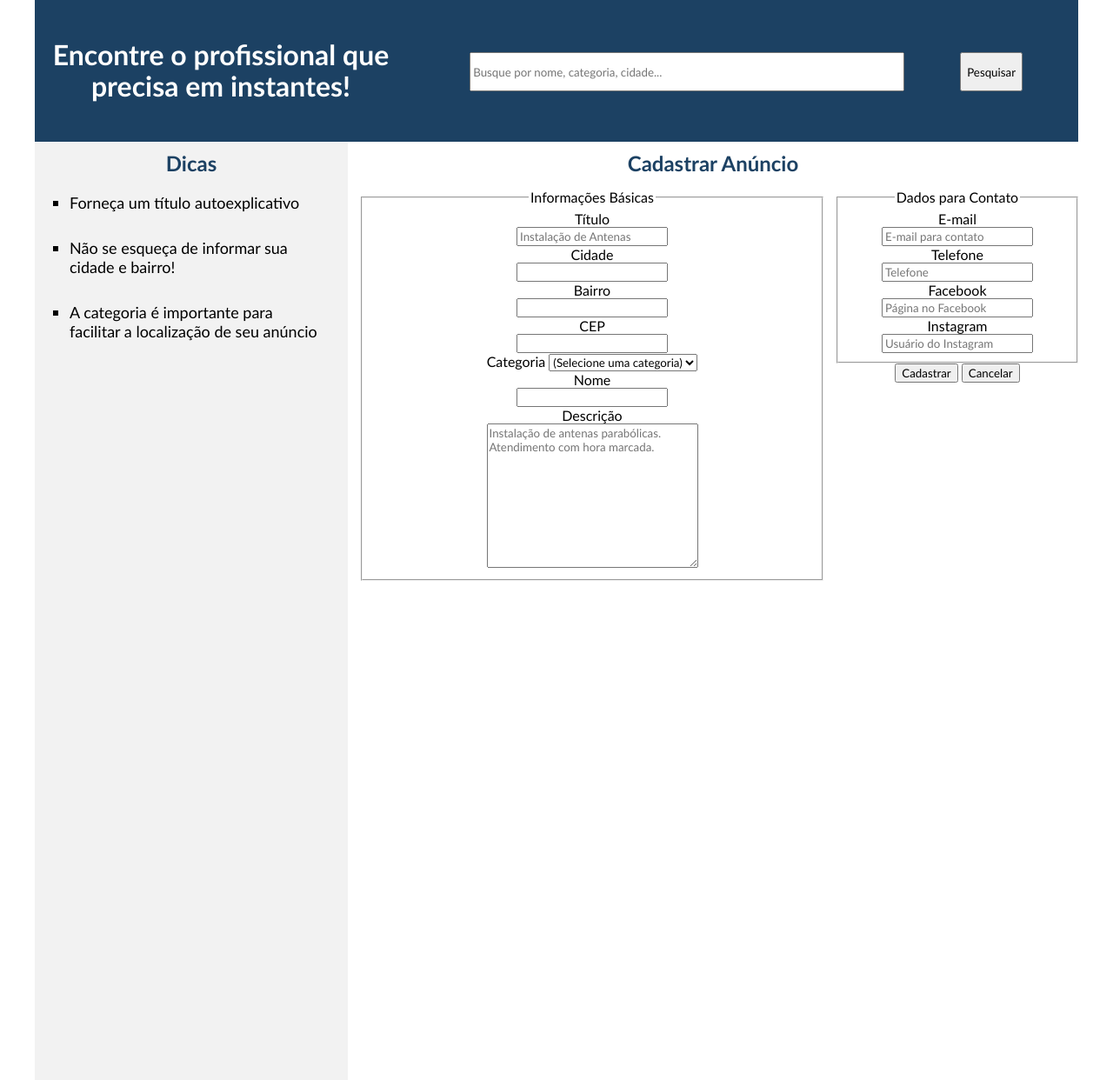
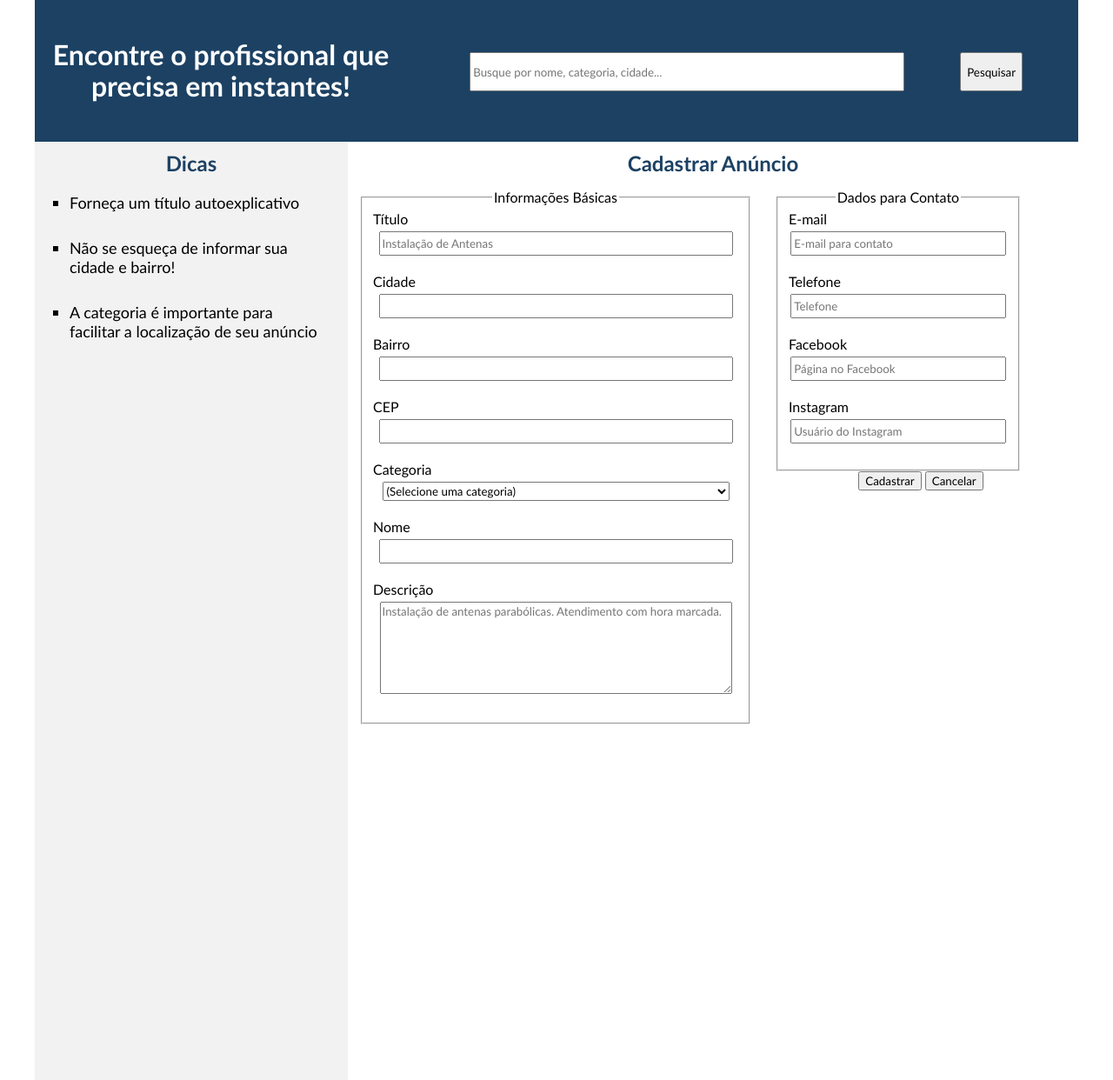
Before and after one commit to carvalhogui/Plataforma_anuncios_servicos, a Flask app: page /anunciar in a window 1280 px wide. Shown: the part 80-1322 px from the top of the page at 87% size. Run offline with Flask 2, Linux system fonts and the light colour scheme.

Commit message:
Alterações na tela de cadastro e adição de ícones nos dados do anúncio

```diff
--- a/static/css/style.css
+++ b/static/css/style.css
@@ -206,9 +206,30 @@
 
 .fieldset-ib {
     float: left;
-    width: 60%;
+    width: 50%;
     margin-left: 15px;
     margin-right: 15px;
+    text-align: center;
+}
+
+.fieldset-ib label {
+    text-align: left;
+}
+
+.fieldset-ib input, select, textarea {
+    height: 22px;
+    border-radius: 1px solid #dddfe2;
+    width: 95%;
+    margin-top: 5px;
+    margin-bottom: 20px;
+}
+
+.fieldset-ib textarea {
+    height: 100px;
+}
+
+.fieldset-dados {
+    width: 30% !important;
 }
 
 .icons-area {
@@ -234,3 +255,28 @@
     float: right;
     width: 50%;
 }
+
+.dados {
+    text-align: left;
+    margin-left: 40px;
+}
+
+.li-local {
+    list-style-image: url("/static/img/icons/placeholder.png");
+}
+
+.li-mail {
+    list-style-image: url("/static/img/icons/email.png");
+}
+
+.li-mail a {
+    text-decoration: none;
+}
+
+.li-telefone {
+    list-style-image: url("/static/img/icons/phone-call.png");
+}
+
+.cad-btn input, button {
+    height: 40px;
+}
--- a/templates/about.html
+++ b/templates/about.html
@@ -5,9 +5,10 @@
     {% include 'includes/index_busca.html' %}
     <br>
     <div>
-        <p><strong>Aplicação Web desenvolvida utilizando o framework web Flask pelos integrantes do grupo 007 dos polos de Avaré e Capão Redondo</strong></p>
+        <p><strong>Aplicação Web desenvolvida utilizando o framework web Flask pelos integrantes do Grupo 007 da disciplina Projeto Integrador II</strong></p>
+        <p><strong>Polos de Avaré e Capão Redondo</strong></p>
+        <p><strong>Apenas para fins didáticos</strong></p>
     </div>
-    <br>
     <br>
     <div>
         <p>Este site utiliza ícones obtidos através do Flaticon e Icons8, conforme atribuições abaixo</p>
@@ -29,6 +30,7 @@
                 <li><a href="https://www.flaticon.com/free-icons/mail" title="mail icons">Mail icons created by Freepik - Flaticon</a></li>
                 <li><a href="https://www.flaticon.com/free-icons/facebook" title="facebook icons">Facebook icons created by Freepik - Flaticon</a></li>
                 <li><a href="https://www.flaticon.com/free-icons/instagram" title="instagram icons">Instagram icons created by Grow studio - Flaticon</a></li>
+                <li><a href="https://www.flaticon.com/free-icons/phone-call" title="phone call icons">Phone call icons created by Freepik - Flaticon</a></li>
             </ul>
         </div>
         <div class="icons8">
--- a/templates/cadastro.html
+++ b/templates/cadastro.html
@@ -37,7 +37,7 @@
                             </div>
                         </div>
                         <div>
-                            <label for="categoria">Categoria</label>
+                            <label for="categoria"><p>Categoria</p></label>
                             <select name="categoria" id="categoria" required>
                                 <option value="">(Selecione uma categoria)</option>
                                 <option value="Turismo">Turismo</option>
@@ -62,7 +62,7 @@
                             <textarea name="descricao" id="descricao" cols="30" rows="10" placeholder="Instalação de antenas parabólicas. Atendimento com hora marcada." required></textarea>
                         </div>
                     </fieldset>
-                    <fieldset>
+                    <fieldset class="fieldset-ib fieldset-dados">
                         <legend>Dados para Contato</legend>
                         <div>
                             <label for="email"><p>E-mail</p></label>
@@ -74,16 +74,16 @@
                         </div>
                         <div>
                             <label for="facebook"><p>Facebook</p></label>
-                            <input type="text" name="facebook" id="facebook" placeholder="Página no Facebook" required>
+                            <input type="text" name="facebook" id="facebook" placeholder="Página no Facebook">
                         </div>
                         <div>
                             <label for="instagram"><p>Instagram</p></label>
-                            <input type="text" name="instagram" id="instagram" placeholder="Usuário do Instagram" required>
+                            <input type="text" name="instagram" id="instagram" placeholder="Usuário do Instagram">
                         </div>
                     </fieldset>
                     <div>
                         <input type="submit" value="Cadastrar">
-                        <input type="button" value="Cancelar">
+                        <a href="/"><input type="button" value="Cancelar"></a>
                     </div>
                 </form>
             </div>
```
Also changed, not shown: templates/anuncio.html (+5 -5 lines), database.db, static/img/icons/email.png (added), static/img/icons/facebook.png (added), static/img/icons/instagram.png (added), static/img/icons/phone-call.png (added), static/img/icons/placeholder.png (added).
